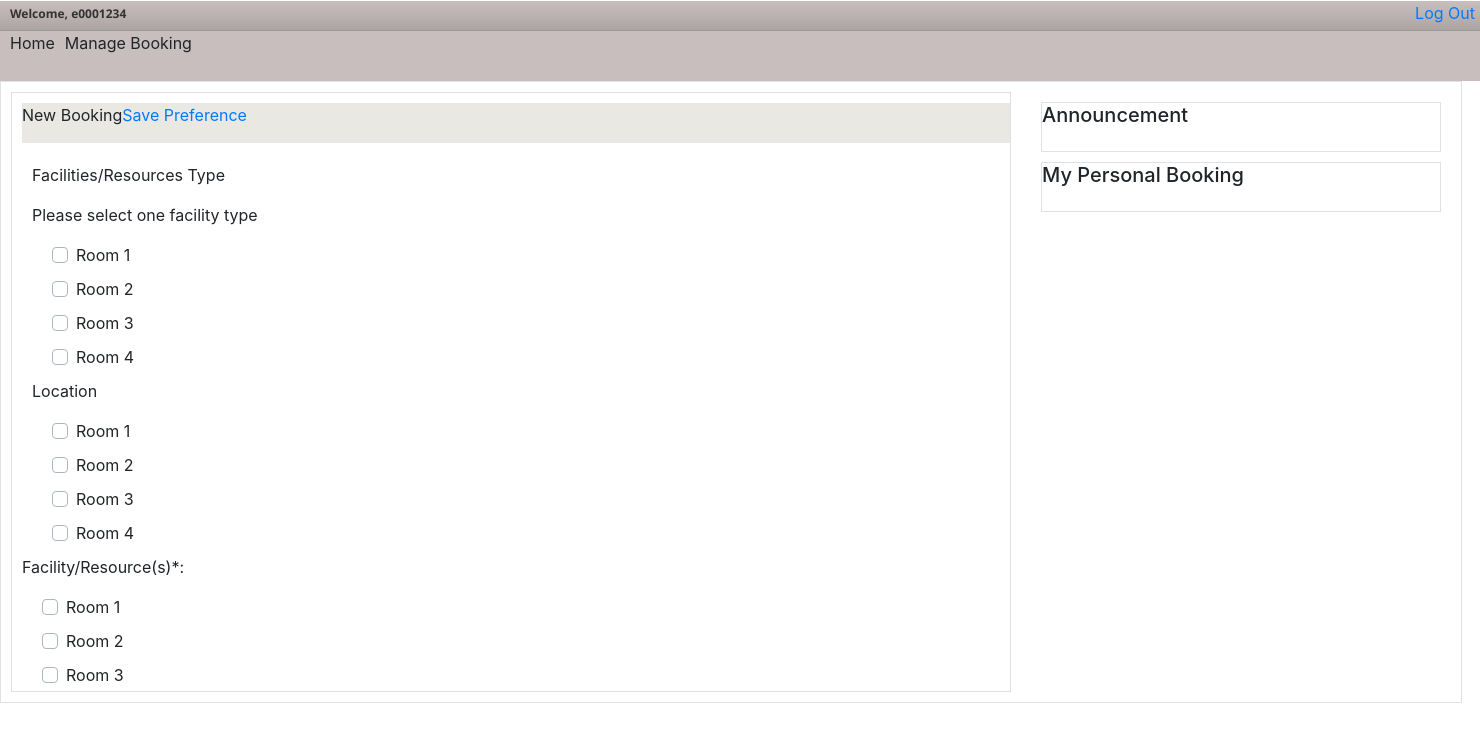
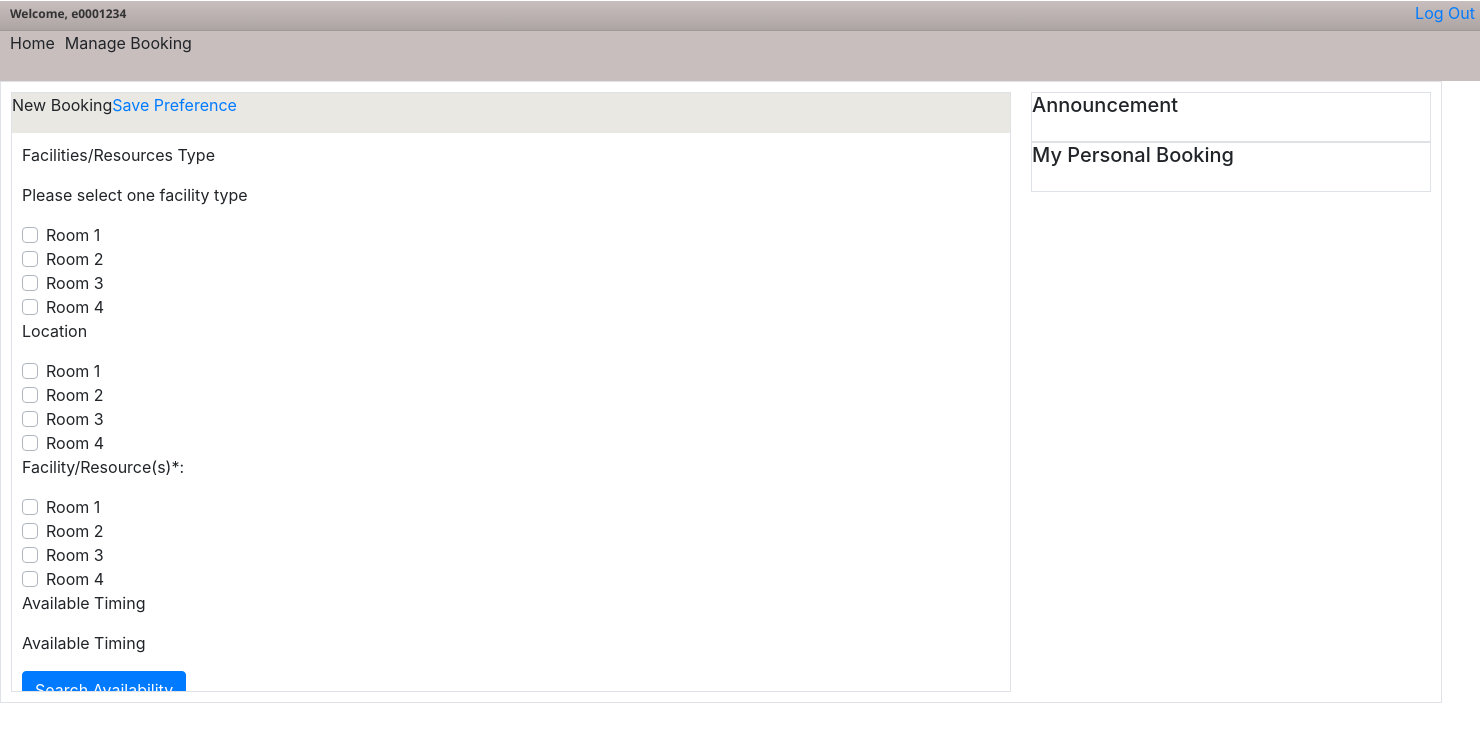
Before and after one commit to Jason1im/CS4249, a PHP site: page / in a window 1480 px wide. Shown: the top 752 px of the page. Run offline with PHP 8.4, Linux system fonts and the light colour scheme.

Commit message:
fix search box white space issue

```diff
--- a/index.html
+++ b/index.html
@@ -21,11 +21,12 @@
         <a style="margin-left: 10px">Manage Booking</a>
     </div>
     <div class="main-body border">
-        <div id="search-box" class=" border">
+        <div id="search-box" class="border">
                 <div class="block-header"  style="display: inline-flex;">
                     <p>New Booking</p>
                     <a href="#">Save Preference</a>
                 </div>
+                <div style="margin: 10px">
                     <div id="question1">
                         <div>
                             <p>Facilities/Resources Type</p>
@@ -107,6 +108,7 @@
                         <button type="button" class="btn btn-primary" onclick="reviewAnswers()">Search Availability</button>
                     </div>
                 </div>
+        </div>
         <div class="right-side">
             <div class="annoucement border">
                 <h5>Announcement</h5>
--- a/stylesheet.css
+++ b/stylesheet.css
@@ -8,14 +8,8 @@
     display: inline-flex;
 }
 
-.main-body div {
+.main-body > div {
     margin: 10px;
-}
-
-.border {
-    border-style: solid;
-    border-width: 1px;
-    border-color: #ccc;
 }
 
 .block-header {
@@ -66,3 +60,17 @@
     position: absolute;
     right: 5px;
 }
+
+
+/* general css classes*/
+
+.border {
+    border-style: solid;
+    border-width: 1px;
+    border-color: #ccc;
+}
+
+/* .no-margin {
+    margin: 0;
+    padding: 0;
+} */
```
Lines whose indentation alone changed are shown as unchanged.
